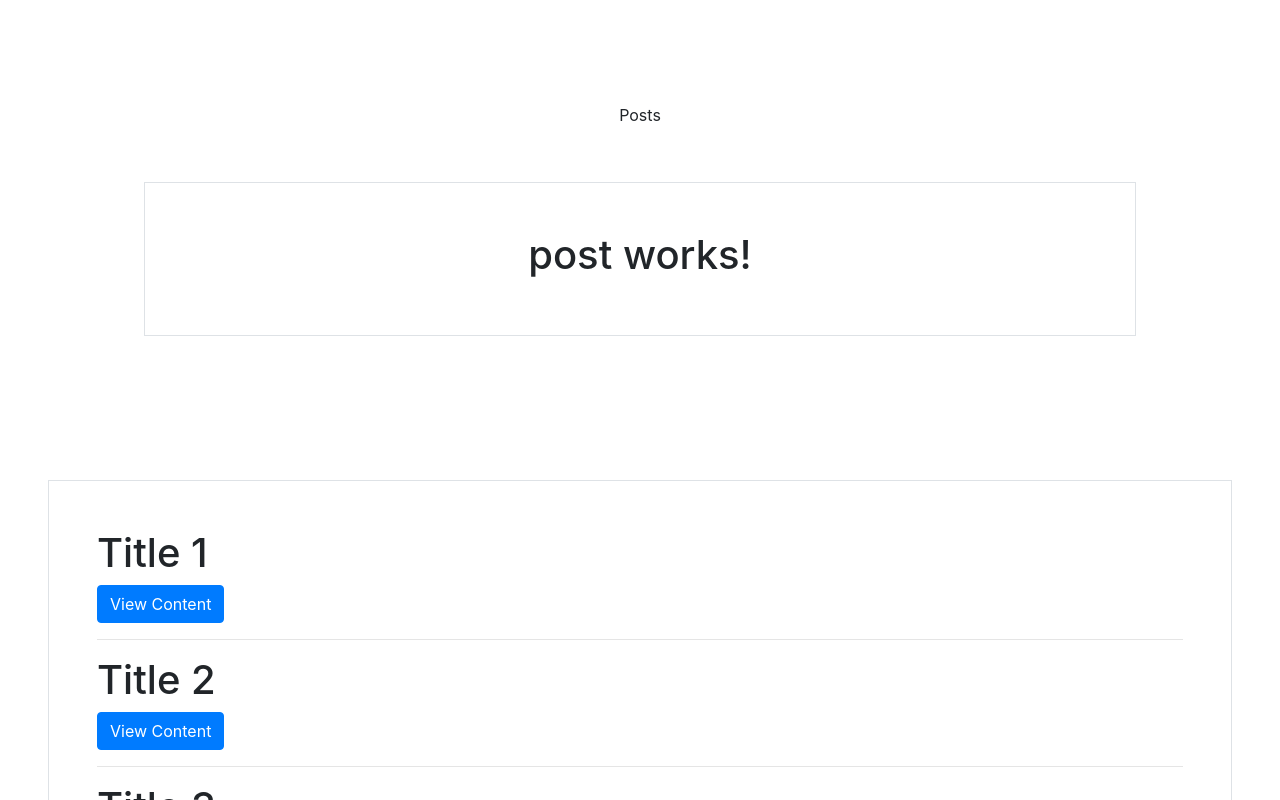
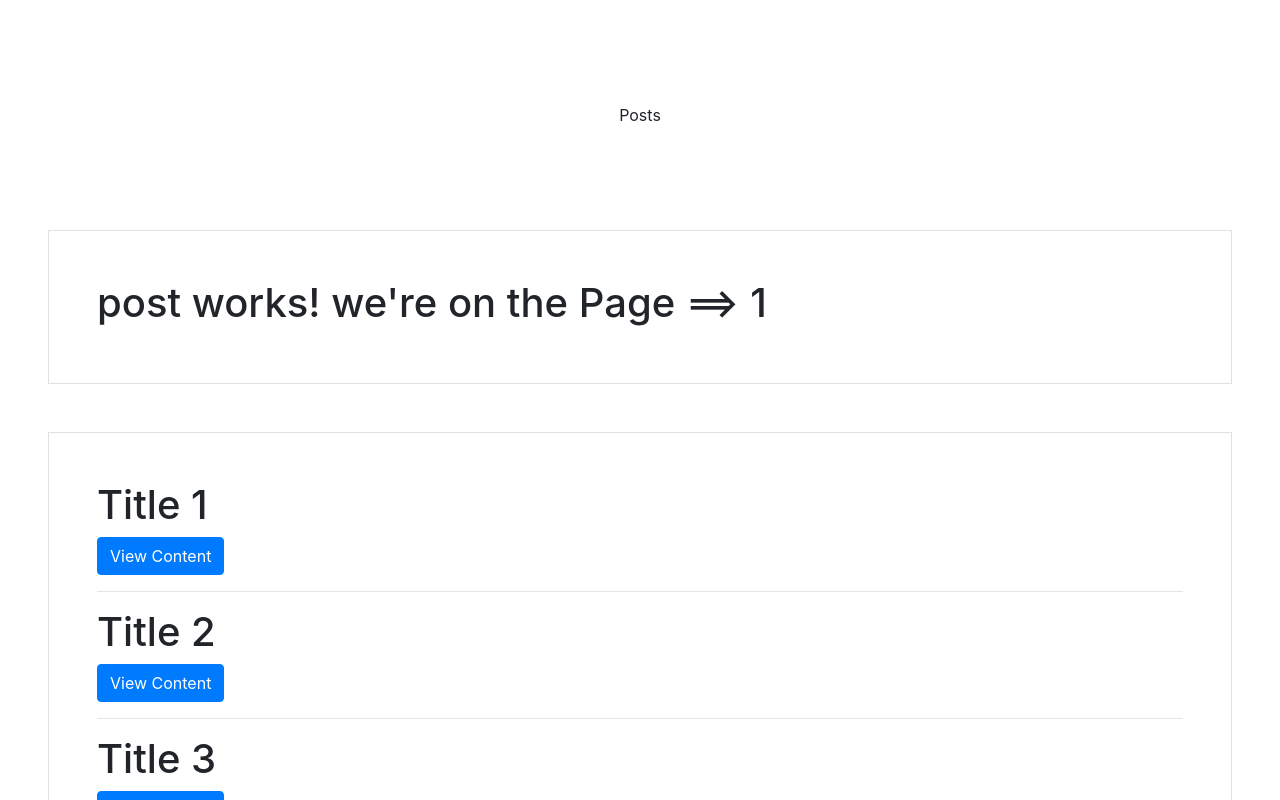
Before and after one commit to ChanderParkash179/AngularJourney, an Angular app: page /post/1 in a window 1280 px wide. Shown: the top 800 px of the page. Built offline with nearby package versions, Linux system fonts and the light colour scheme.

Commit message:
get router parameter value

```diff
--- a/src/app/components/sections/routing-navigation/home/home.component.html
+++ b/src/app/components/sections/routing-navigation/home/home.component.html
@@ -1,11 +1,5 @@
 <!-- OLD CONTENT -->
-<!-- <div class="text-center my-5 mx-5 py-5 px-5">
-
-  <div class="form-group">
-    <button class="btn" routerLink="/posts" routerLinkActive="active">Posts</button>
-  </div>
-
-  <div class="form-group">
-    <button class="btn" routerLink="/" routerLinkActive="active">Home</button>
-  </div>
-</div> -->
+<div class="my-5 mx-5 py-5 px-5">
+  <button class="btn" routerLink="/" routerLinkActive="active">Home</button>
+  <button class="btn" routerLink="/posts" routerLinkActive="active">Posts</button>
+</div>
--- a/src/app/components/sections/routing-navigation/post-list/post-list.component.html
+++ b/src/app/components/sections/routing-navigation/post-list/post-list.component.html
@@ -1,10 +1,10 @@
 <!-- OLD EXAMPLE -->
 <div class="text-center my-5 mx-5 py-5 px-5">
   <button class="btn" routerLink="/posts" routerLinkActive="active">Posts</button>
-  <router-outlet></router-outlet>
 </div>
+
 <!-- from Here is the current code -->
-
+<router-outlet></router-outlet>
 <div class="border px-5 py-5 mx-5 my-5">
   <div *ngFor="let post of posts; let index = index">
     <h1>{{ post.title }}</h1>
--- a/src/app/components/sections/routing-navigation/post/post.component.html
+++ b/src/app/components/sections/routing-navigation/post/post.component.html
@@ -1,3 +1,3 @@
 <div class="border px-5 py-5 mx-5 my-5">
-  <h1>post works!</h1>
+  <h1>post works! we're on the Page ==> {{ id }}</h1>
 </div>
--- a/src/app/components/sections/routing-navigation/post/post.component.ts
+++ b/src/app/components/sections/routing-navigation/post/post.component.ts
@@ -1,10 +1,20 @@
-import { Component } from '@angular/core';
+import { Component, OnInit } from '@angular/core';
+import { ActivatedRoute } from '@angular/router';
 
 @Component({
   selector: 'app-post',
   templateUrl: './post.component.html',
   styleUrls: ['./post.component.css']
 })
-export class PostComponent {
+export class PostComponent implements OnInit {
+
+  constructor(private _activatedRoute: ActivatedRoute) { }
+
+  id: any;
+  ngOnInit(): void {
+    this._activatedRoute.paramMap.subscribe(value => {
+      this.id = value.get('id');
+    });
+  }
 
 }
```
